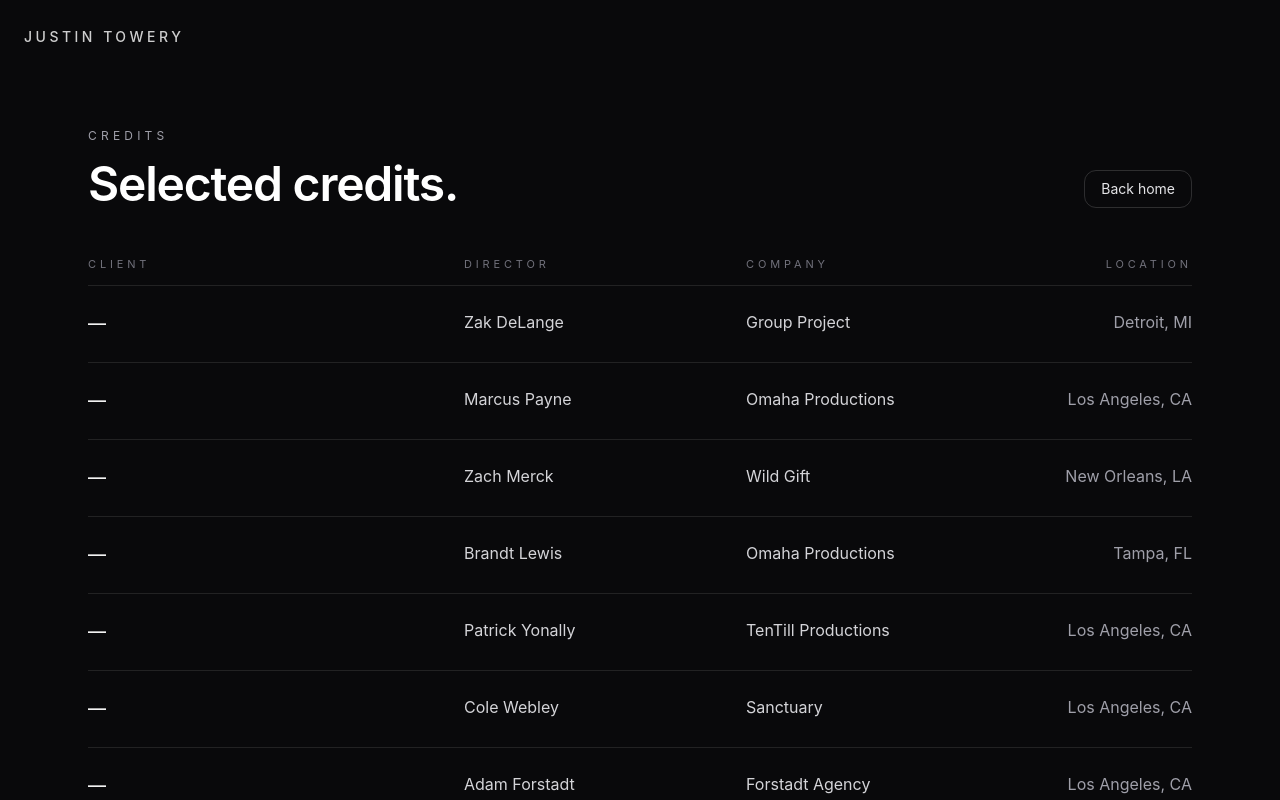
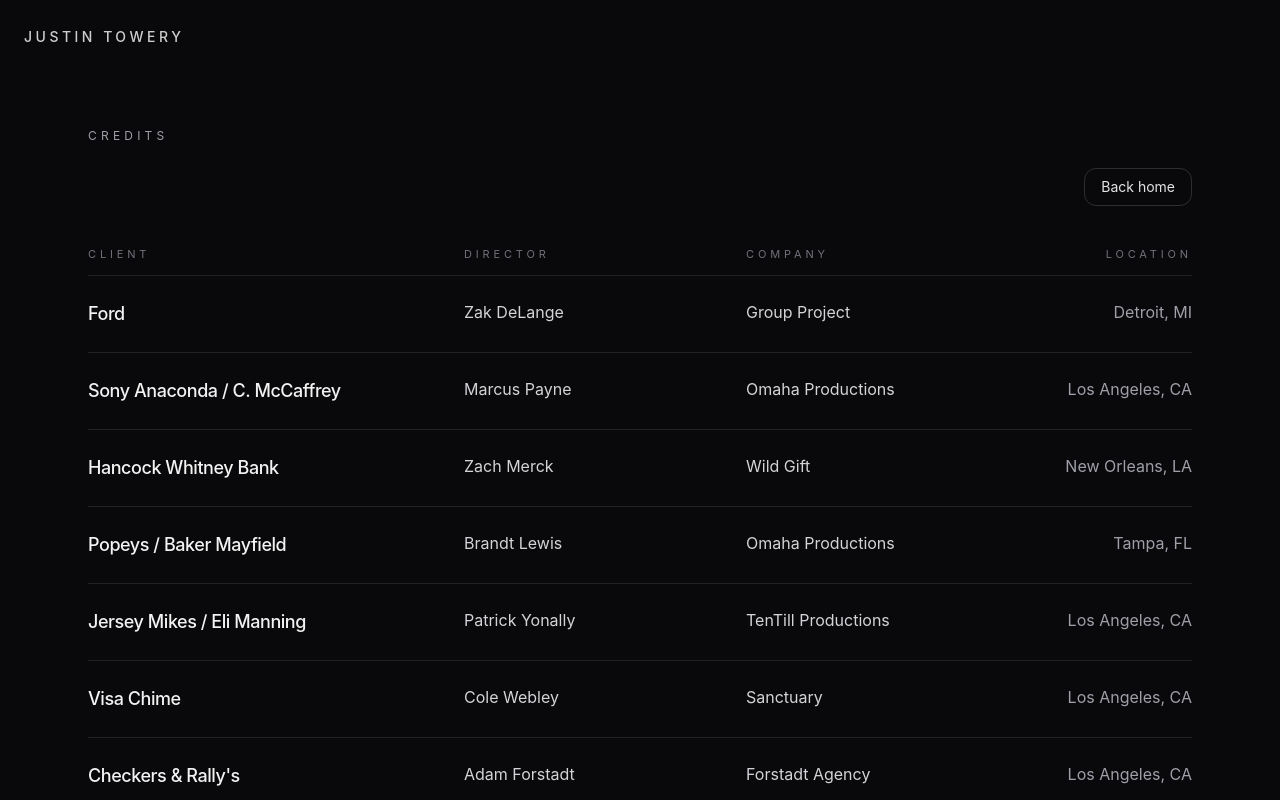
Before and after one commit to Justintowery/jt-producer-site, a Next.js app: page /credits in a window 1280 px wide. Shown: the top 800 px of the page. Built offline with nearby package versions, Linux system fonts and the light colour scheme.

Commit message:
Fix client field + remove large title on credits page

```diff
--- a/src/app/credits/page.tsx
+++ b/src/app/credits/page.tsx
@@ -26,15 +26,15 @@
           animate={{ opacity: 1, y: 0 }}
           transition={{ duration: 0.5, ease: "easeOut" }}
         >
+          {/* Keep the small label you like */}
           <p className="text-xs uppercase tracking-[0.35em] text-zinc-400">
             Credits
           </p>
 
-          <div className="mt-4 flex items-end justify-between">
-            <h1 className="text-4xl font-semibold tracking-tight sm:text-5xl">
-              Selected credits.
-            </h1>
+          {/* Keep an H1 for SEO, but hide it visually */}
+          <h1 className="sr-only">Credits</h1>
 
+          <div className="mt-6 flex justify-end">
             <Link
               href="/"
               className="inline-flex items-center justify-center rounded-xl border border-white/15 bg-white/0 px-4 py-2 text-sm text-zinc-200 transition hover:border-white/25 hover:bg-white/5"
@@ -46,7 +46,7 @@
 
         {/* Table */}
         <motion.div
-          className="mt-12"
+          className="mt-10"
           initial={{ opacity: 0, y: 12 }}
           animate={{ opacity: 1, y: 0 }}
           transition={{ duration: 0.55, ease: "easeOut", delay: 0.05 }}
@@ -81,11 +81,12 @@
           {/* Rows */}
           <div className="divide-y divide-white/10">
             {items.map((c, idx) => {
+              // IMPORTANT: your data likely stores this as "product"
               const client =
-                pickString(c, ["client", "brand", "title", "name"]) ?? "—";
+                pickString(c, ["client", "brand", "product", "title", "name"]) ??
+                "—";
 
-              const director =
-                pickString(c, ["director", "dir"]) ?? "—";
+              const director = pickString(c, ["director", "dir"]) ?? "—";
 
               const company =
                 pickString(c, [
@@ -137,25 +138,31 @@
                     </div>
 
                     <div className="mt-3 grid gap-2 text-sm">
-                      <div className="flex justify-between">
+                      <div className="flex justify-between gap-4">
                         <span className="text-zinc-500 uppercase tracking-[0.32em] text-[11px]">
                           Director
                         </span>
-                        <span className="text-zinc-200">{director}</span>
+                        <span className="text-zinc-200 text-right">
+                          {director}
+                        </span>
                       </div>
 
-                      <div className="flex justify-between">
+                      <div className="flex justify-between gap-4">
                         <span className="text-zinc-500 uppercase tracking-[0.32em] text-[11px]">
                           Company
                         </span>
-                        <span className="text-zinc-200">{company}</span>
+                        <span className="text-zinc-200 text-right">
+                          {company}
+                        </span>
                       </div>
 
-                      <div className="flex justify-between">
+                      <div className="flex justify-between gap-4">
                         <span className="text-zinc-500 uppercase tracking-[0.32em] text-[11px]">
                           Location
                         </span>
-                        <span className="text-zinc-300">{location}</span>
+                        <span className="text-zinc-300 text-right">
+                          {location}
+                        </span>
                       </div>
                     </div>
                   </div>
```
